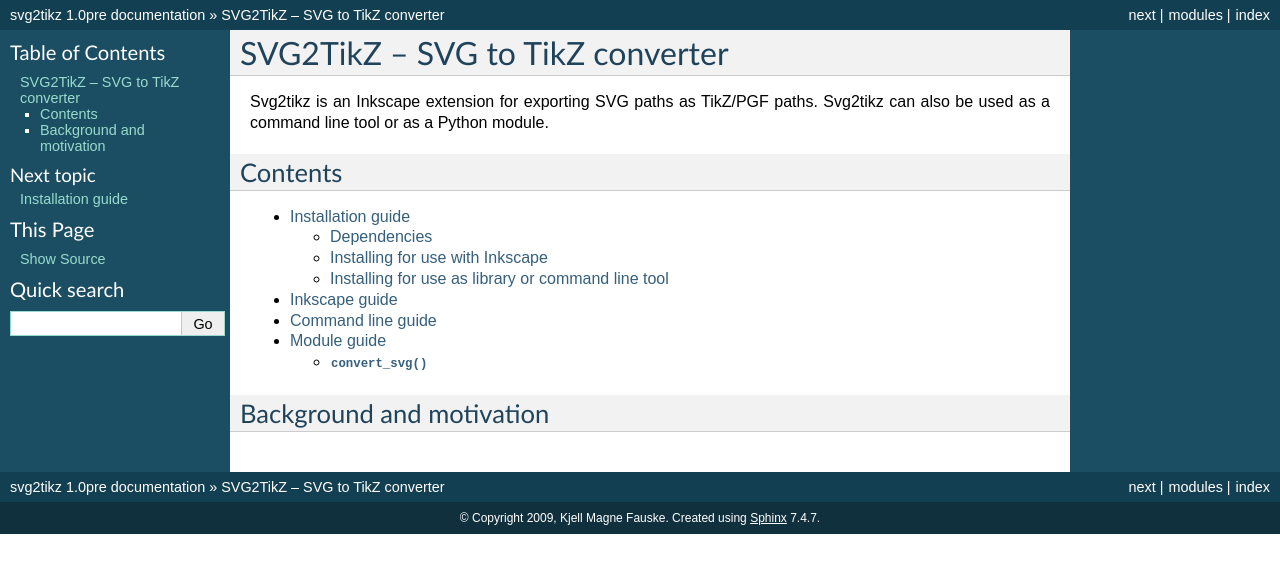
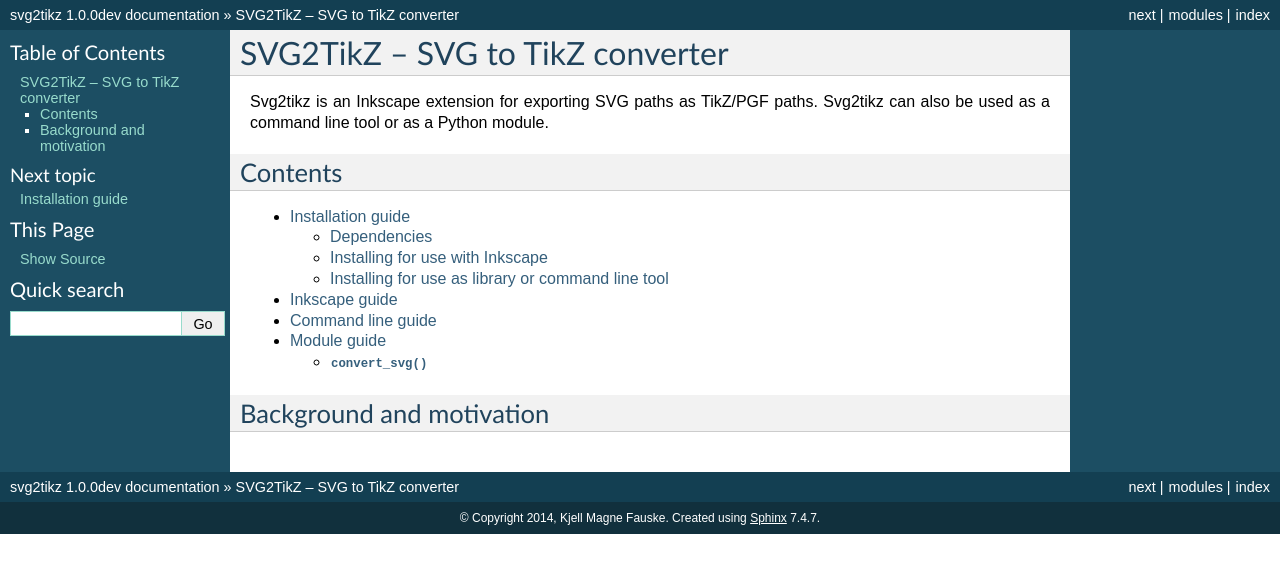
Before and after one commit to xyz2tex/svg2tikz, a Sphinx documentation site: the page built from docs/index.rst, in a window 1280 px wide. Shown: the top 573 px of the page. Built offline with Sphinx 7.4.7, drawn with Linux system fonts in a browser that asks for light colours; formulas are drawn with MathJax 3.

Commit message:
Reformat version number and update copyright year

```diff
--- a/docs/conf.py
+++ b/docs/conf.py
@@ -38,16 +38,16 @@
 
 # General information about the project.
 project = u'svg2tikz'
-copyright = u'2009, Kjell Magne Fauske'
+copyright = u'2014, Kjell Magne Fauske'
 
 # The version info for the project you're documenting, acts as replacement for
 # |version| and |release|, also used in various other places throughout the
 # built documents.
 #
 # The short X.Y version.
-version = '1.0pre'
+version = '1.0.0dev'
 # The full version, including alpha/beta/rc tags.
-release = '1.0pre'
+release = '1.0.0dev'
 
 # The language for content autogenerated by Sphinx. Refer to documentation
 # for a list of supported languages.
```
